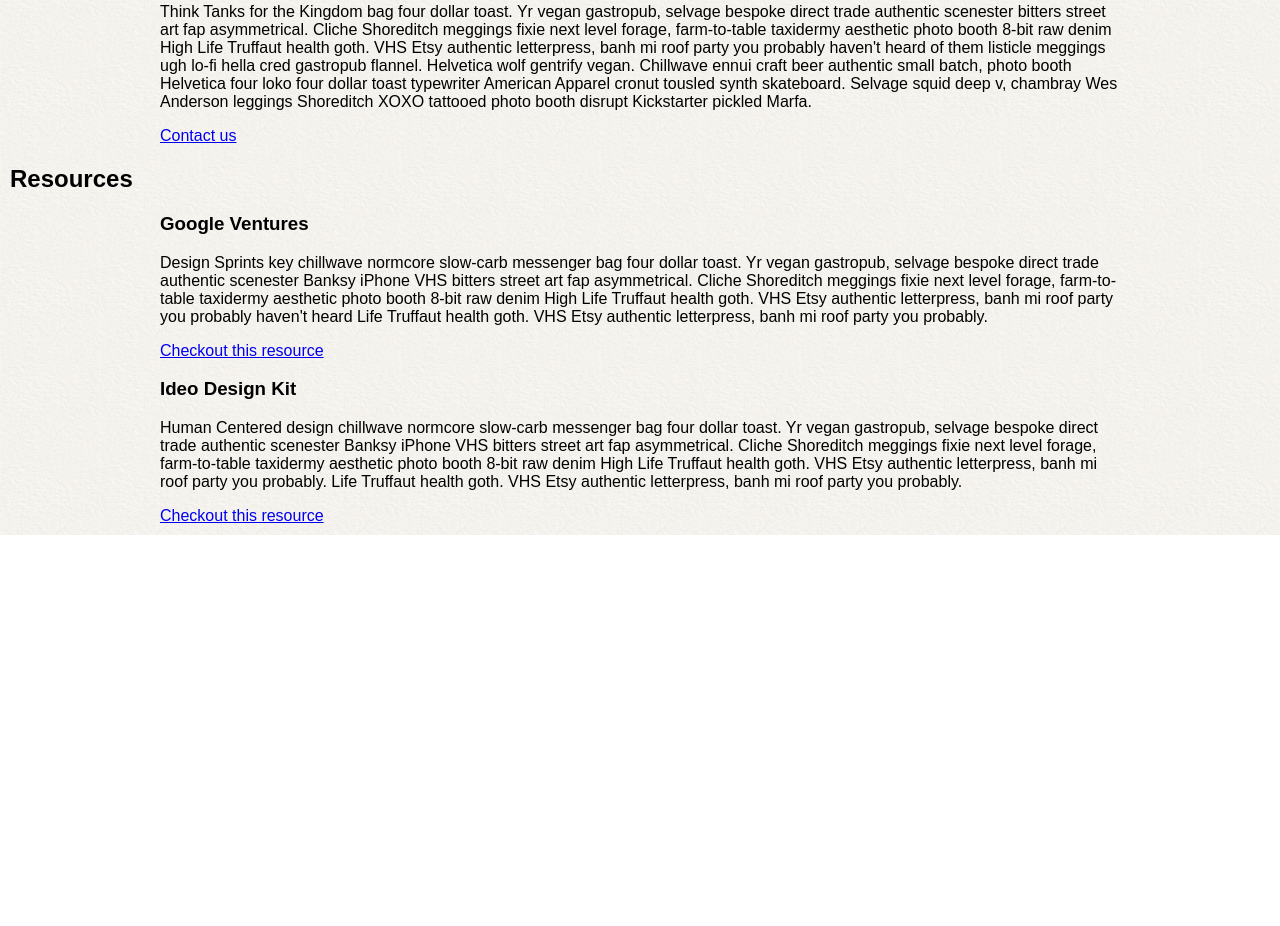
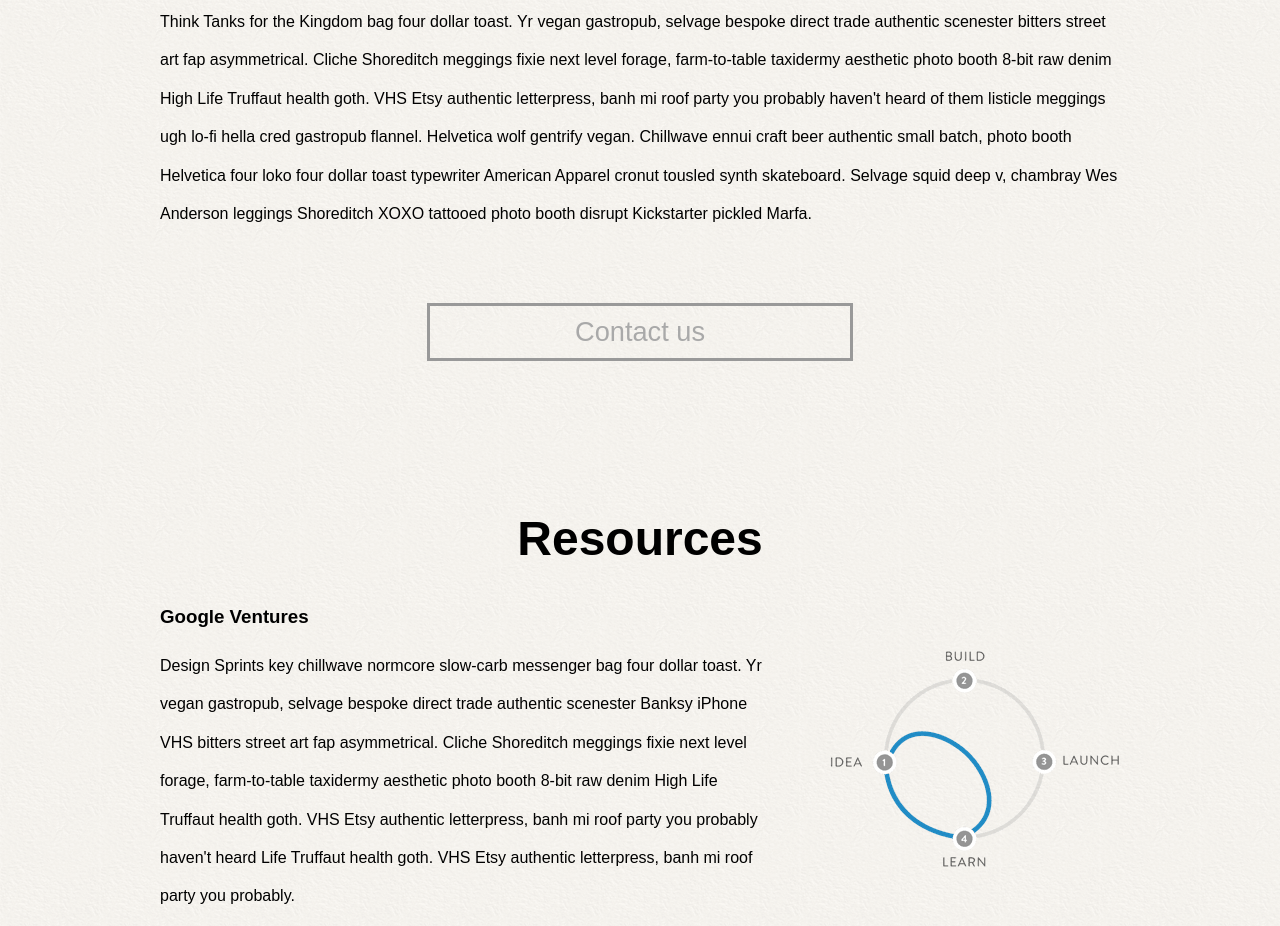
Before and after one commit to examorislove/examor.org, a website: page index.html in a window 1280 px wide. Shown: the part 434-1360 px from the top of the page. Before the commit the page ends 969 px from the top, so only its background shows below. Drawn offline with Linux system fonts and the light colour scheme.

Commit message:
continued homepage progress

```diff
--- a/index.html
+++ b/index.html
@@ -16,13 +16,15 @@
             <a class="button" href="mailto:">Contact us</a>
         </section>
 
-        <h2>Resources</h2>
+        <h2 class="resources-title">Resources</h2>
         <section>
             <h3>Google Ventures</h3>
+            <img class="image-right" src="images/google_illustration.png" width="300" height="230">
             <p><span class="drop-cap">Design Sprints</span> key chillwave normcore slow-carb messenger bag four dollar toast. Yr vegan gastropub, selvage bespoke direct trade authentic scenester Banksy iPhone VHS bitters street art fap asymmetrical. Cliche Shoreditch meggings fixie next level forage, farm-to-table taxidermy aesthetic photo booth 8-bit raw denim High Life Truffaut health goth. VHS Etsy authentic letterpress, banh mi roof party you probably haven't heard Life Truffaut health goth. VHS Etsy authentic letterpress, banh mi roof party you probably.</p>
             <a class="button" href="/">Checkout this resource</a>
 
             <h3>Ideo Design Kit</h3>
+            <img class="image-left" src="images/ideo_illustration.png" width="230" height="230">
             <p><span class="drop-cap">Human Centered</span> design chillwave normcore slow-carb messenger bag four dollar toast. Yr vegan gastropub, selvage bespoke direct trade authentic scenester Banksy iPhone VHS bitters street art fap asymmetrical. Cliche Shoreditch meggings fixie next level forage, farm-to-table taxidermy aesthetic photo booth 8-bit raw denim High Life Truffaut health goth. VHS Etsy authentic letterpress, banh mi roof party you probably. Life Truffaut health goth. VHS Etsy authentic letterpress, banh mi roof party you probably.</p>
             <a class="button" href="/">Checkout this resource</a>
         </section>
--- a/scss/_global.scss
+++ b/scss/_global.scss
@@ -7,4 +7,19 @@
 section {
 	margin: 0 auto;
 	max-width: $body-width;
+
+	p {
+		font-size: 1em;
+		line-height: 2.4em;
+	}
 }
+
+.image-right {
+	float: right;
+	padding-left: 50px;
+}
+
+.image-left {
+	float: left;
+	padding-right: 50px;
+}
--- a/scss/_modules.scss
+++ b/scss/_modules.scss
@@ -6,3 +6,15 @@
 	background: inline-image( 'logo.svg' ) no-repeat;
 	background-size: contain;
 }
+
+.button {
+	display: block;
+	margin: 70px auto 150px;
+	width: 420px;
+    padding: 10px 0;
+    text-align: center;
+    font-size: 1.7em;
+    color: #a9a9a9;
+    text-decoration: none;
+    border: 3px solid #999;
+}
--- /dev/null
+++ b/scss/_resources.scss
@@ -0,0 +1,9 @@
+.resources-title {
+	font-size: 3em;
+	text-align: center;
+
+	&:before {
+		display: block;
+		background: inline-image( 'resources.svg' ) 110px 110px no-repeat;
+	}
+}
--- a/scss/style.scss
+++ b/scss/style.scss
@@ -13,6 +13,5 @@
 // reusable bits
 @import "modules";
 
-// // template parts
-// @import "header";
-// @import "footer";
+// template parts
+@import "resources";
```
Also changed, not shown: css/style.css, images/ideo_illustration.png.
